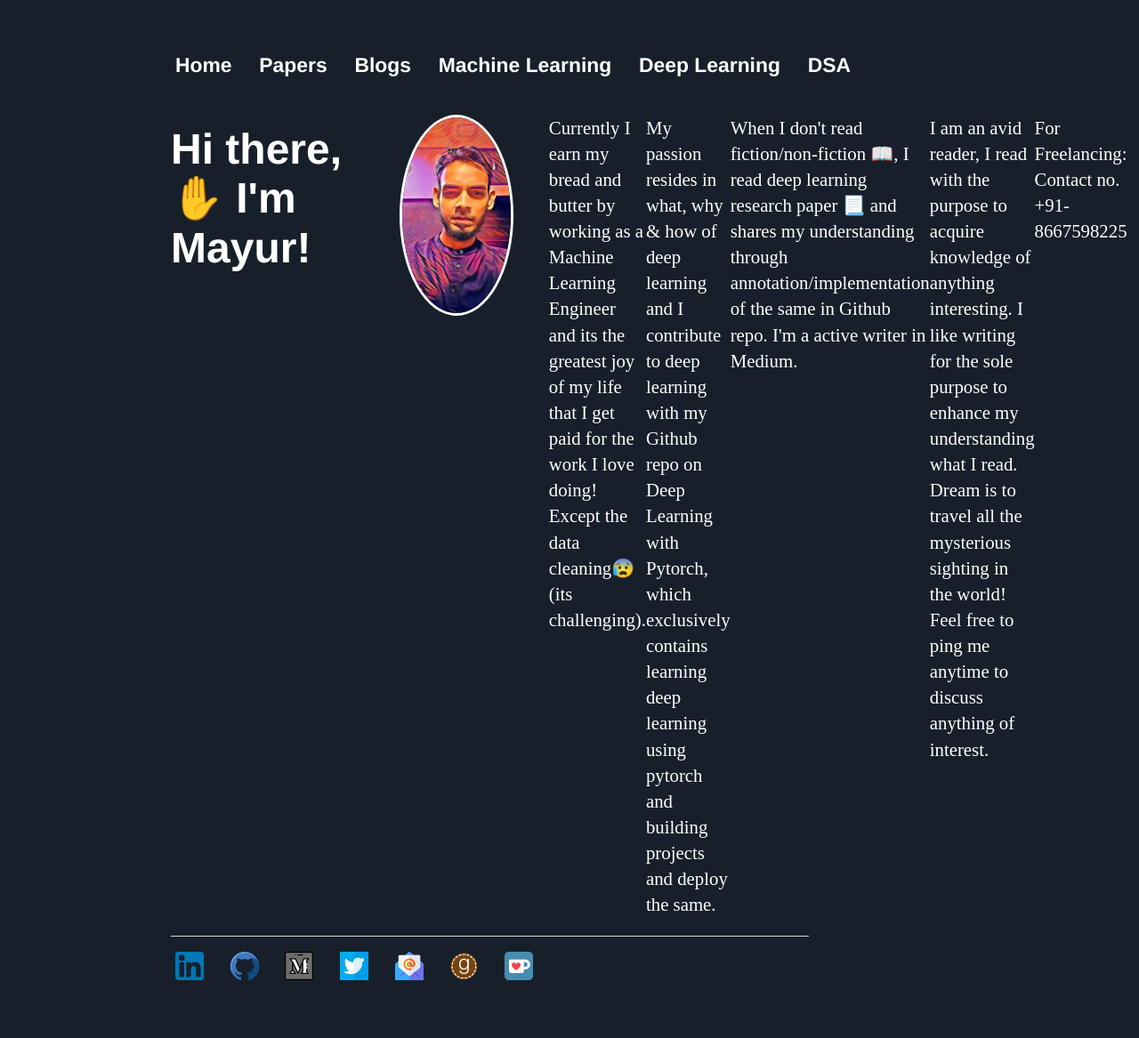
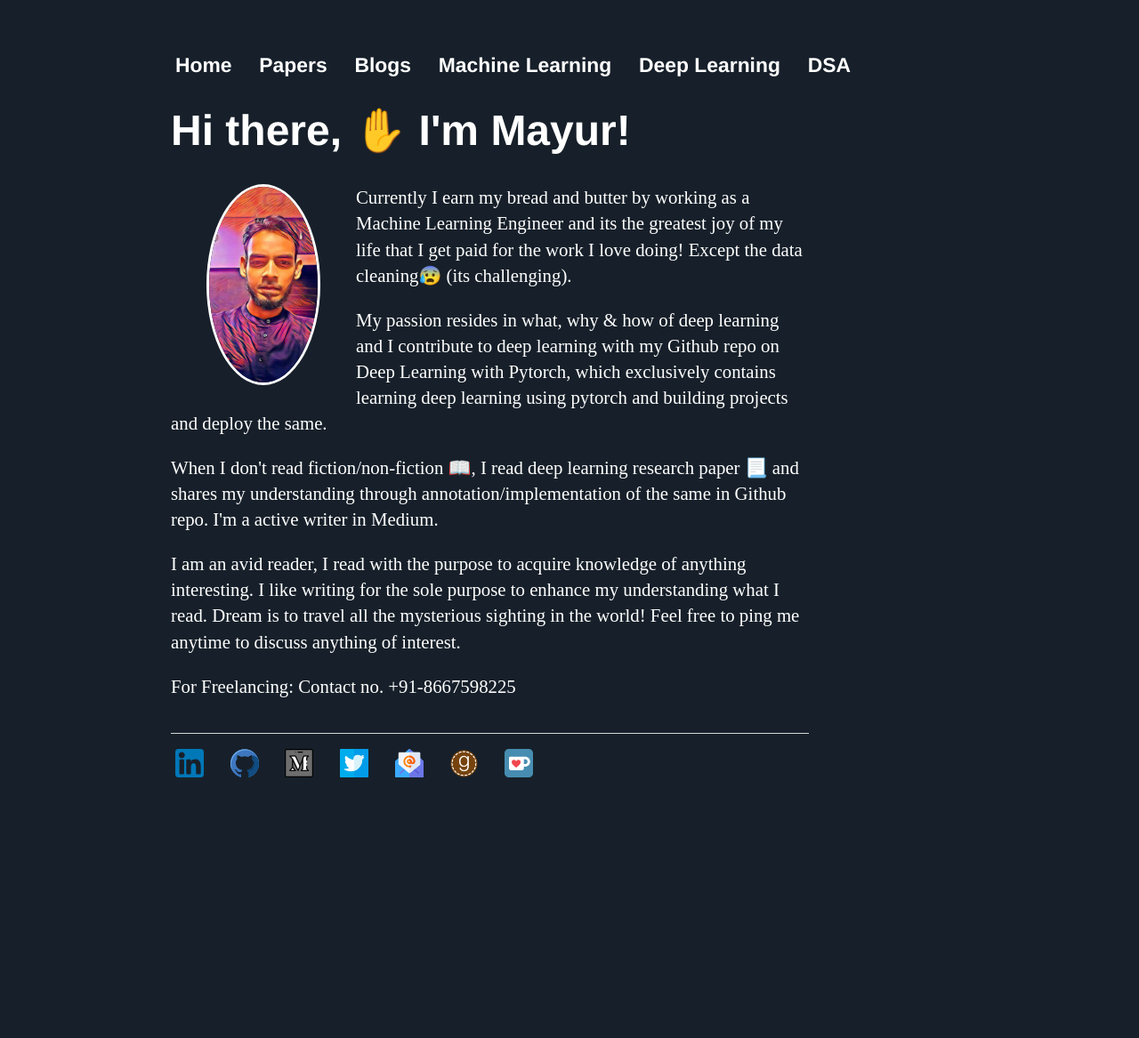
Before and after one commit to Mayurji/mayurji.github.io, a Jekyll site: the page built from index.html, in a window 1280 px wide. Shown: the whole page at 89% size. Built offline with Jekyll 4.4.1, drawn with Linux system fonts in a browser that asks for light colours; after the commit the page ends 939 px from its top, so only the background shows below that.

Commit message:
Update main.css

```diff
--- a/css/main.css
+++ b/css/main.css
@@ -174,13 +174,3 @@ ul#horizontal-list {
 ul#horizontal-list li {
 	display: inline;
 }
-
-div {
-  width: 500px;
-  display: flex;
-}
-
-div img {
-  width: 100px;
-  height: auto;
-}
```
